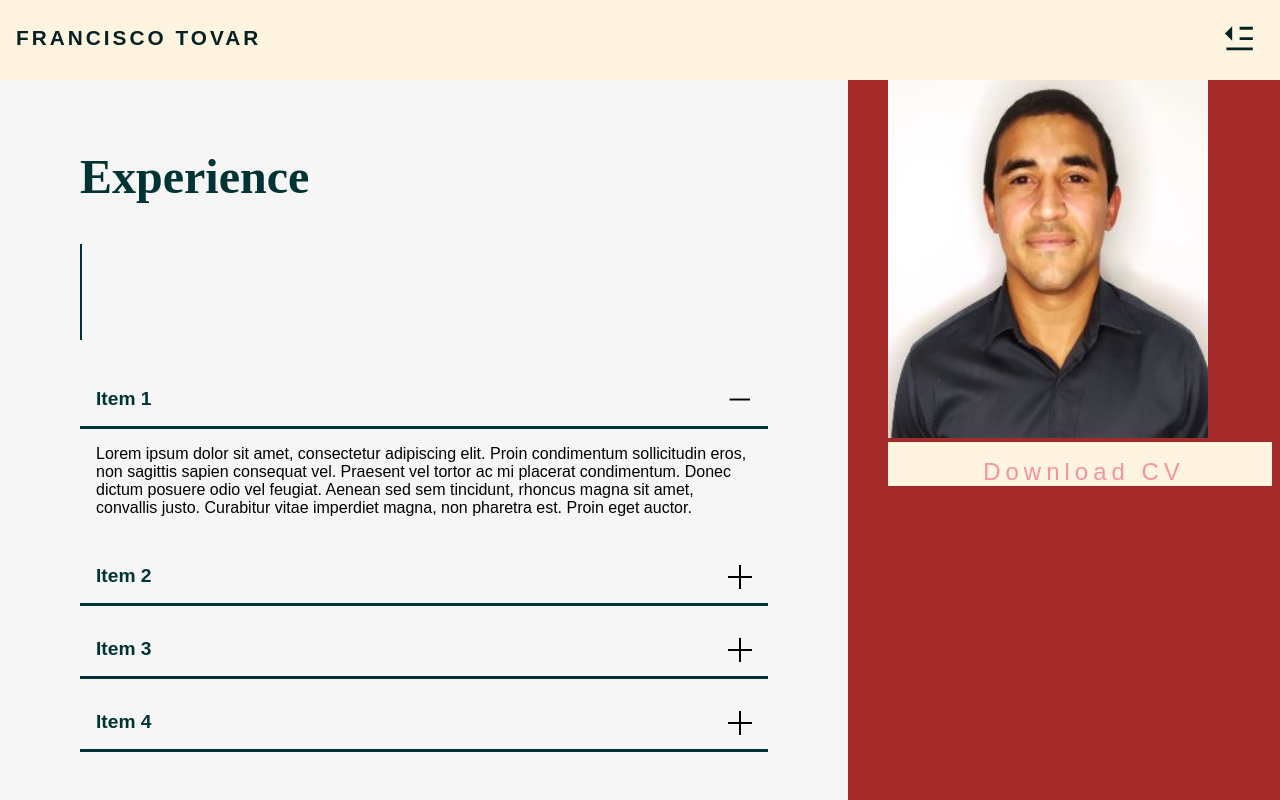
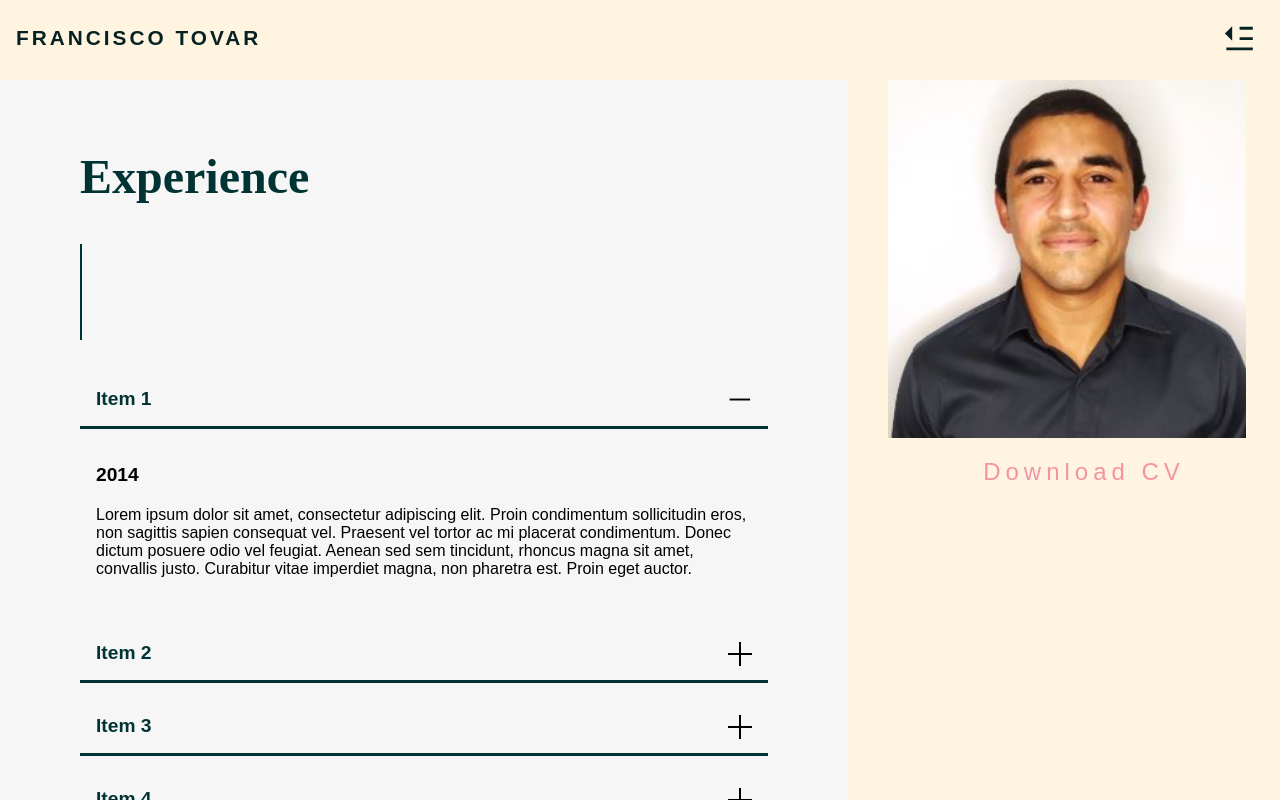
Before and after one commit to PatsyGuerrero/Portfolio, a React (Create React App) app in the folder portfolio/: page / in a window 1280 px wide. Both pictures are taken after a click on the button "Item 1". Shown: the part 1275-2075 px from the top of the page. Built offline with nearby package versions, Linux system fonts and the light colour scheme.

Commit message:
ultimos cambios sobre Portfolio

```diff
--- a/portfolio/src/App.module.scss
+++ b/portfolio/src/App.module.scss
@@ -6,8 +6,8 @@ h2{
 }
 body, html{
   font-family: 'Montserrat',sans-serif;
-  // background-color: $background-color-primary;
-  background-color: brown;
+  background-color: $background-color-primary;
+  // background-color: brown;
 }
 .App{
   padding-top: $height-navbar;
--- a/portfolio/src/components/Accordion.jsx
+++ b/portfolio/src/components/Accordion.jsx
@@ -35,12 +35,12 @@ const Accordion = () => {
                             >
                                 <span className={styles.titlewrapper}>{tab.title}
                                     <span className={ active === index  ? styles.plus : styles.minus}></span>
-
                                 </span>
                             </button>
                         </h3>
                         <div id={ 'sect-' + indexCount(index) } className={ active === index  ? styles.panelopen : styles.panelclose }>
-                                { tab.description }
+                            <p className={styles.date}>{ tab.date }</p>
+                            <p>{ tab.description }</p>
                         </div>
                     </div>
                     ))
--- a/portfolio/src/components/Accordion.module.scss
+++ b/portfolio/src/components/Accordion.module.scss
@@ -3,7 +3,10 @@
     font-size: 1.75rem;
     margin: 0;
   }
-
+  .date{
+    font-size: 1.2rem;
+    font-weight: 700;
+  }
   button {
     display: flex;
     align-items: center;
--- a/portfolio/src/components/Footer.module.scss
+++ b/portfolio/src/components/Footer.module.scss
@@ -2,8 +2,8 @@
 
 .container{
     z-index: 2;
-    // background-color: $color-text-primary;
-    background-color: green;
+    background-color: $background-color-primary;
+    // background-color: green;
 }
 @media (max-width: (map-get($breakpoints, medium))-1) {
 
--- a/portfolio/src/components/Photo.module.scss
+++ b/portfolio/src/components/Photo.module.scss
@@ -31,6 +31,7 @@ $height-download : 2rem;
 
 @media (min-width: (map-get($breakpoints, medium))) {
     .container{
+
         width: $width-photo;
         margin-left: 60vw;
         position: fixed;
@@ -42,7 +43,7 @@ $height-download : 2rem;
             margin-left: 2.5rem;
             .photo{
                 text-align: end;
-                width: 25vw;
+                width: 28vw;
                 height: 28vw;
             }
         }
--- a/portfolio/src/components/Portfolio.jsx
+++ b/portfolio/src/components/Portfolio.jsx
@@ -13,15 +13,12 @@ const Portfolio = () => {
                 <div className={styles.line}></div>
            </div>
            { data.map((e, key) => (
+               <>
            <div key={key} className={styles.cart}>
                <div className={styles.info}>
                    <div className={styles.texto}>
                         <h2>{e.name}</h2>
-                        <span>{e.description}</span>
-                    </div>
-                    <div className={styles.botones}>
-                        <button> <a href={e.deploy} target="_blank" rel="noreferrer">DEMO </a> </button>
-                        <button className={styles.repo}> <a href={e.github} target="_blank" rel="noreferrer">REPOSITORIO </a></button>
+                        <span className={styles.description}>{e.description}</span>
                     </div>
                </div>
 
@@ -29,25 +26,20 @@ const Portfolio = () => {
 
                    {/* {typeof `e.img` } */}
                 { e.img !== ""?
-                     <div className={styles.imagen}>
+                    <div className={styles.imagen}>
                     <img src={require(`../assets/img/${e.img}`).default}  alt="no se encuentra"  />
                     </div>: <div className={styles.imagen}>
                         <video controls>
                             <source src={require('../assets/img/codebakery_ecommerce.mp4').default} type="video/mp4"/>
                         </video>
-
                     </div>
-
-
-                    // <video width="100%" height="auto" controls >
-                    //     <source src={e.video} type="video/mp4"/>
-                    // </video>
-
                 }
-
-
            </div>
-
+                <div className={styles.botones}>
+                    <button> <a href={e.deploy} target="_blank" rel="noreferrer">DEMO </a> </button>
+                    <button className={styles.repo}> <a href={e.github} target="_blank" rel="noreferrer">REPOSITORIO </a></button>
+                </div>
+            </>
            ))
            }
 
--- a/portfolio/src/components/Portfolio.module.scss
+++ b/portfolio/src/components/Portfolio.module.scss
@@ -190,10 +190,6 @@
                 display: flex;
                 width: 50%;
                 height: fit-content;
-                //background-color: blueviolet;
-                //align-self: flex-end;
-                //justify-content: flex-start;
-                //align-items: flex-start;
                 flex-direction: column;
                 top: 0;
 
@@ -203,19 +199,18 @@
                     flex-direction: column;
                     //background-color: coral;
                     color: $color-text-primary;
-
                     h2{
-
                         font-family: 'Crimson Pro', serif;
                         font-size: 2rem;
-                        //color: $color-text-primary;
-                        //background-color: rgb(62, 15, 107);
                         margin-top: 0;
                     }
-
+                    .description{
+                        background-color: blueviolet;
+                    }
                     span{
                         //margin-top: 0.2rem;
-                        font-size: 0.7rem;
+                        background-color: blue;
+                        font-size: 1rem;
                         //background-color: burlywood;
                         padding: 0 0 0.8rem 0 ;
                     }
@@ -223,6 +218,27 @@
 
                 }
 
+            }
+
+            .imagen{
+                display: flex;
+                width: 50%;
+                height: fit-content;
+                align-self: center;
+                //background-color: rgb(48, 63, 33);
+                margin-left:0.5rem ;
+
+                img{
+                    width: 100% ;
+                    object-fit: fill;
+                }
+
+                video{
+                    width: 100% ;
+                    height:auto;
+                }
+            }
+        }
         .botones{
             display: flex;
             align-items:center;
@@ -257,28 +273,6 @@
 
         .repo{
                 margin-left: 1rem;
-                    }
-                }
-
-            }
-
-            .imagen{
-                display: flex;
-                width: 50%;
-                height: fit-content;
-                align-self: center;
-                //background-color: rgb(48, 63, 33);
-                margin-left:0.5rem ;
-
-                img{
-                    width: 100% ;
-                    object-fit: fill;
-                }
-
-                video{
-                    width: 100% ;
-                    height:auto;
-                }
             }
         }
 
--- a/portfolio/src/data.json
+++ b/portfolio/src/data.json
@@ -1,18 +1,26 @@
 [
     {
       "title": "Item 1",
+      "date" : "2014",
+      "university" : "",
       "description": "Lorem ipsum dolor sit amet, consectetur adipiscing elit. Proin condimentum sollicitudin eros, non sagittis sapien consequat vel. Praesent vel tortor ac mi placerat condimentum. Donec dictum posuere odio vel feugiat. Aenean sed sem tincidunt, rhoncus magna sit amet, convallis justo. Curabitur vitae imperdiet magna, non pharetra est. Proin eget auctor."
     },
     {
       "title": "Item 2",
+      "date" : "2020",
+      "university" : "",
       "description": "Lorem ipsum dolor sit amet, consectetur adipiscing elit. Praesent lorem urna, aliquam non tortor id, vulputate pellentesque turpis. Duis euismod eros non facilisis sodales. Nulla vel nisi vel justo tincidunt sodales. Phasellus tincidunt finibus magna, et porta ligula. Suspendisse porttitor nec neque sed faucibus. Morbi dignissim fringilla purus vitae lobortis."
     },
     {
       "title": "Item 3",
+      "date" : "2020-2021",
+      "university" : "",
       "description": " Lorem ipsum dolor sit amet, consectetur adipiscing elit. Integer sed pulvinar lacus. Sed lobortis sagittis ex, eu rhoncus erat interdum a. Ut eros mauris, aliquam eu leo ut, interdum sodales felis. Orci varius natoque penatibus et magnis dis parturient montes, nascetur ridiculus mus. Cras vestibulum, massa faucibus aliquam tempor, orci."
     },
     {
       "title": "Item 4",
+      "date" : "",
+      "university" : "",
       "description": " Lorem ipsum dolor sit amet, consectetur adipiscing elit. Integer sed pulvinar lacus. Sed lobortis sagittis ex, eu rhoncus erat interdum a. Ut eros mauris, aliquam eu leo ut, interdum sodales felis. Orci varius natoque penatibus et magnis dis parturient montes, nascetur ridiculus mus. Cras vestibulum, massa faucibus aliquam tempor, orci."
     }
   ]
--- a/portfolio/src/projects.json
+++ b/portfolio/src/projects.json
@@ -3,7 +3,7 @@
 [
     {
       "name": "Code Bakery",
-      "description": "Lorem ipsum dolor sit amet, consectetur adipiscing elit. Proin condimentum sollicitudin eros, non sagittis sapien consequat vel. Praesent vel tortor ac mi placerat condimentum. Donec dictum posuere odio vel feugiat. Aenean sed sem tincidunt, rhoncus magna sit amet, convallis justo. Curabitur vitae imperdiet magna, non pharetra est. Proin eget auctor.",
+      "description": "convallis justo. Curabitur vitae imperdiet magna, non pharetra est. Proin eget auctor.",
       "img":"",
       "video":"https://vimeo.com/551611700",
       "github":"https://github.com/ecommercehenry/codebakery",
```
Also changed, not shown: portfolio/src/components/Experience.jsx (line endings or trailing spaces). Lines whose indentation alone changed are shown as unchanged.
